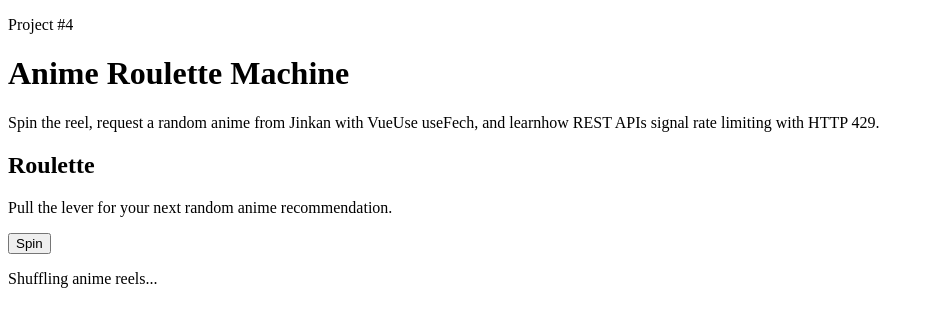
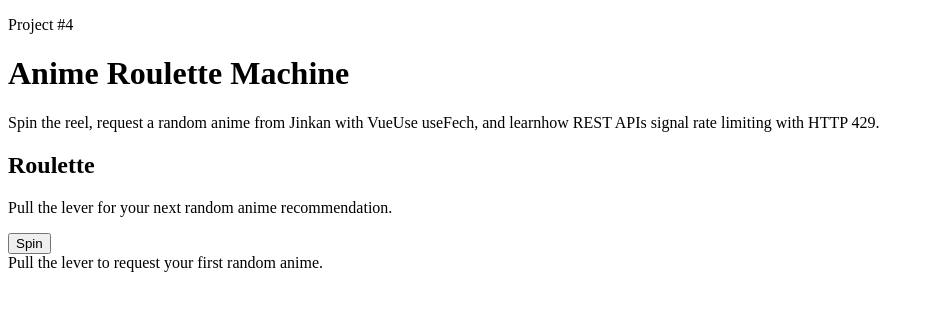
Before and after one commit to rromanv/anime-roulette-watchlist, a Vue app: page / in a window 1280 px wide. Shown: the top 326 px of the page, without its empty margins (0-934 px from the left). Built offline with nearby package versions, Linux system fonts and the light colour scheme; the HTML template or start-up script is replaced by a standard one.

Commit message:
playing with layout in spin

```diff
--- a/src/components/AnimeCard.vue
+++ b/src/components/AnimeCard.vue
@@ -50,6 +50,11 @@
       <p class="mt-2 text-sm text-red-100/90">{{ error }}</p>
     </div>
 
-    <div v-else>Done</div>
+    <div
+      v-else
+      class="rounded-2xl border border-slate-700/60 bg-slate-800/50 p-6 text-center text-slate-300"
+    >
+      Pull the lever to request your first random anime.
+    </div>
   </section>
 </template>
--- a/src/views/HomePage.vue
+++ b/src/views/HomePage.vue
@@ -1,8 +1,13 @@
 <script setup>
+import { ref } from 'vue'
 import AnimeCard from '@/components/AnimeCard.vue'
 
+const loading = ref(false)
+const error = ref('')
+
 const spin = () => {
-  console.log('Hello')
+  if (error.value.length > 0) error.value = ''
+  else error.value = 'Something wrong'
 }
 </script>
 
@@ -41,7 +46,10 @@
               </button>
             </div>
           </div>
-          <AnimeCard loading />
+          <AnimeCard
+            :loading="loading"
+            :error="error"
+          />
         </section>
       </div>
     </div>
```
